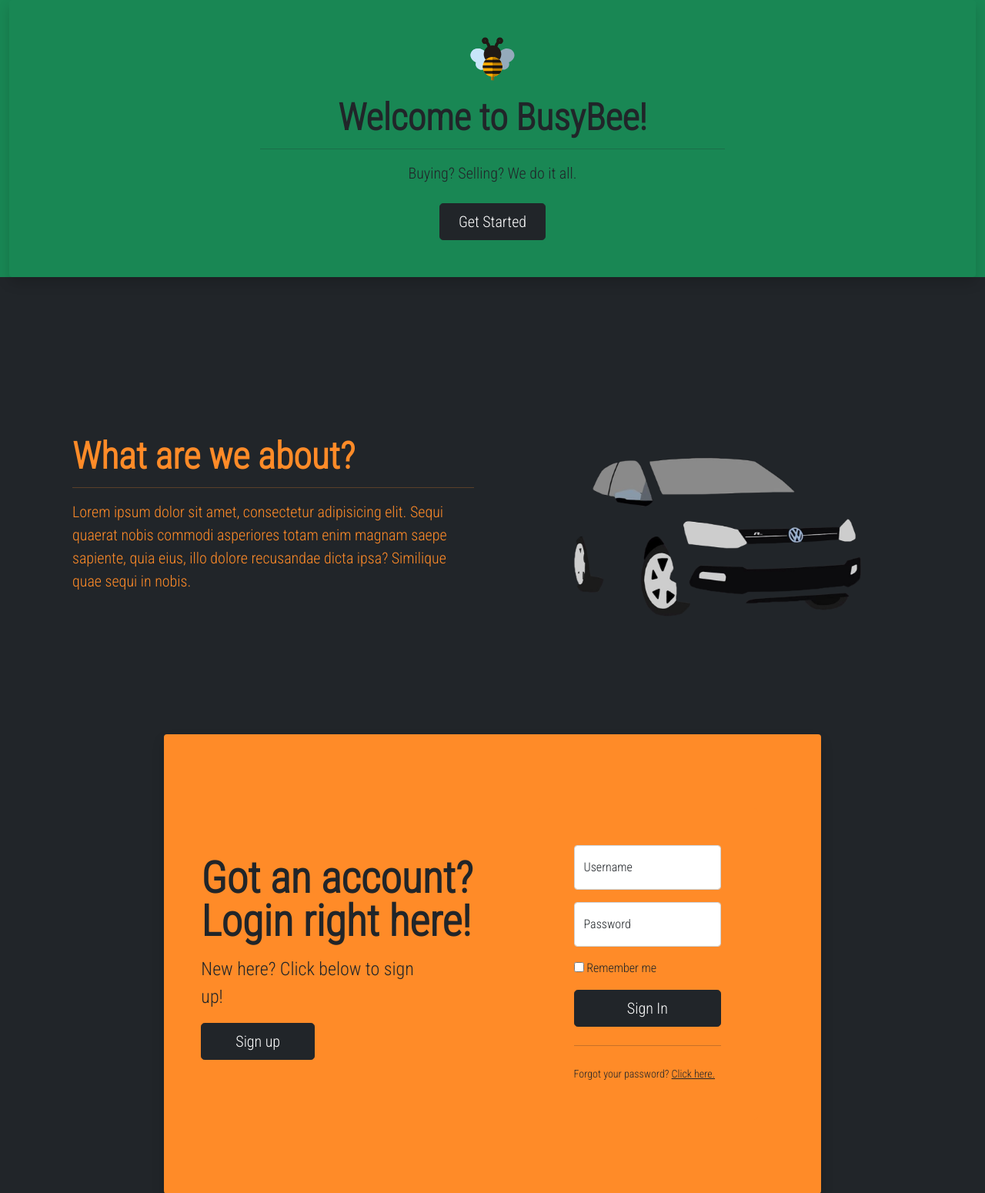
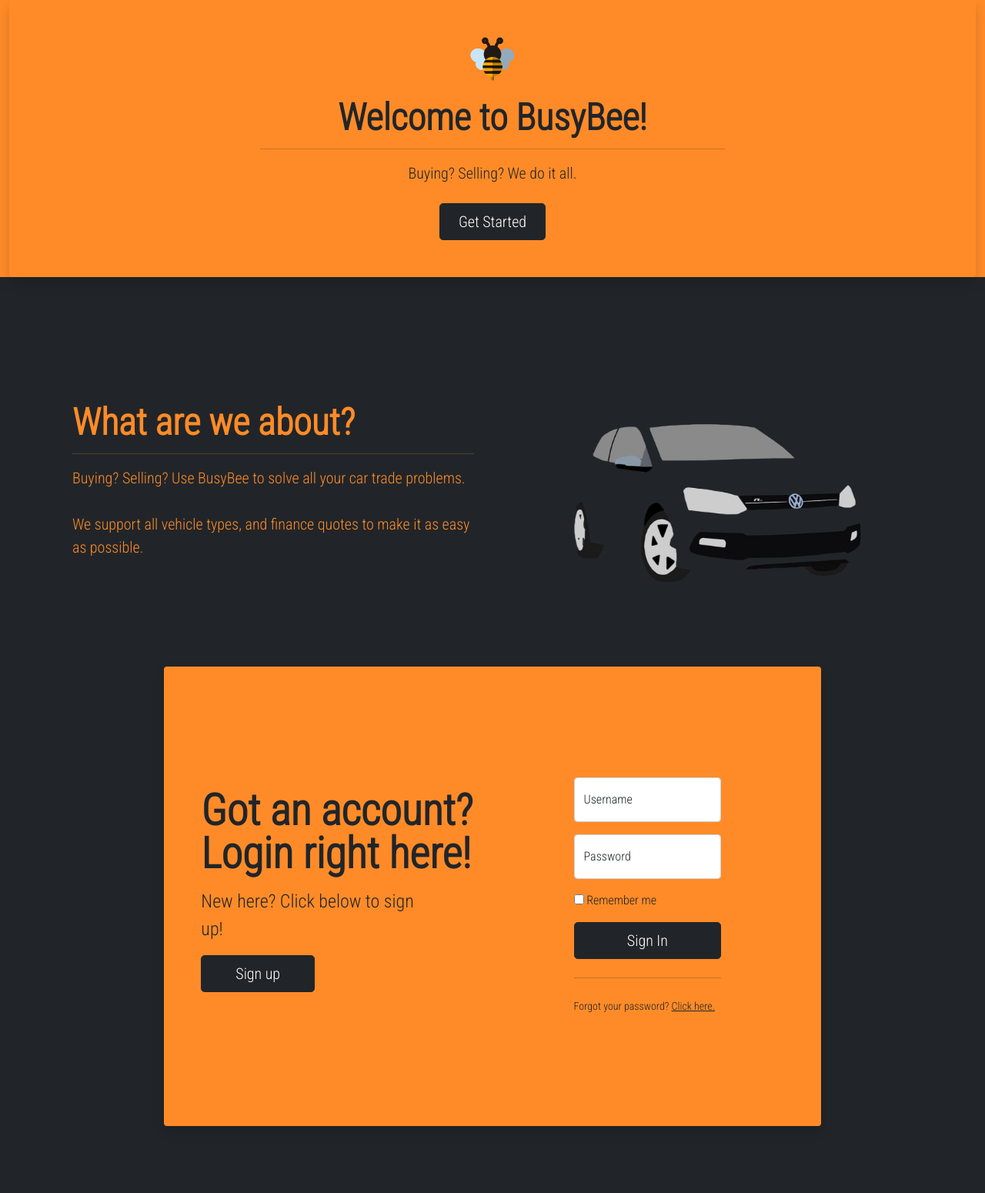
Before and after one commit to WillEard/BusyBee, a PHP site: page / in a window 1280 px wide. Shown: the part 72-1622 px from the top of the page at 77% size. Run offline with PHP 8.4, Linux system fonts and the light colour scheme.

Commit message:
Changed information on index page for users

```diff
--- a/BusyBee/index.php
+++ b/BusyBee/index.php
@@ -6,7 +6,7 @@
 </head>
 <body class="bg-dark" style="scrollbar-width: none;">
 
-    <div class="container-fluid bg-success" style="background-color: #FF8B28;">
+    <div class="container-fluid" style="background-color: #FF8B28;">
         <div class="px-4 py-5 text-center shadow p-3 mb-5 rounded">
             <img class="d-block mx-auto mb-4" src="img/bee-svgrepo-com.svg" alt="" width="72" height="57">
             <?php
@@ -32,7 +32,7 @@
     </div>
 
     <div class="container-fluid" style="color: #FF8B28;">
-        <div class="container col-xxl-8 px-4 py-5">
+        <div class="container col-xxl-8 px-4 py-1">
             <div class="row flex-lg-row-reverse align-items-center g-5 py-5">
                 <div class="col-10 col-sm-8 col-lg-6">
                     <img src="img/PoloDark.png" class="d-block mx-lg-auto img-fluid ms-4 " alt="Bootstrap Themes" width="800" height="600" loading="lazy">
@@ -40,7 +40,8 @@
                 <div class="col-lg-6">
                     <h1 class="display-5 fw-bold lh-1 mb-3">What are we about?</h1>
                     <hr/>
-                    <p class="lead">Lorem ipsum dolor sit amet, consectetur adipisicing elit. Sequi quaerat nobis commodi asperiores totam enim magnam saepe sapiente, quia eius, illo dolore recusandae dicta ipsa? Similique quae sequi in nobis.</p>
+                    <p class="lead">Buying? Selling? Use BusyBee to solve all your car trade problems. <br><br>
+                    We support all vehicle types, and finance quotes to make it as easy as possible.</p>
                     <div class="d-grid gap-2 d-md-flex justify-content-md-start">
 
                     </div>
```
